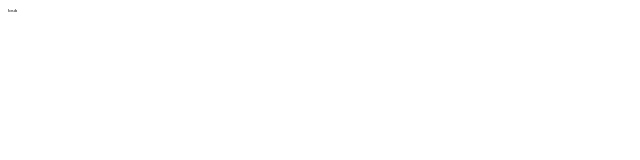
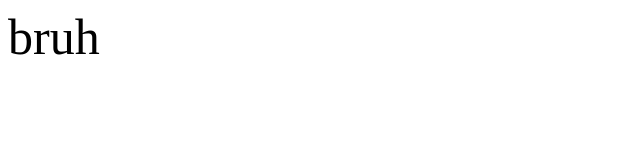
Before and after one commit to fartboy69/fartboy69.github.io, a plain HTML site: page index.html in a window 1280 px wide. Shown: the whole page, without its empty margins (0-640 px from the left). Drawn offline with Linux system fonts and the light colour scheme.

Commit message:
Update bruh.css

```diff
--- a/bruh.css
+++ b/bruh.css
@@ -1,3 +1,3 @@
 html{
-    font-size:5px
+    font-size:50px
 }
```
